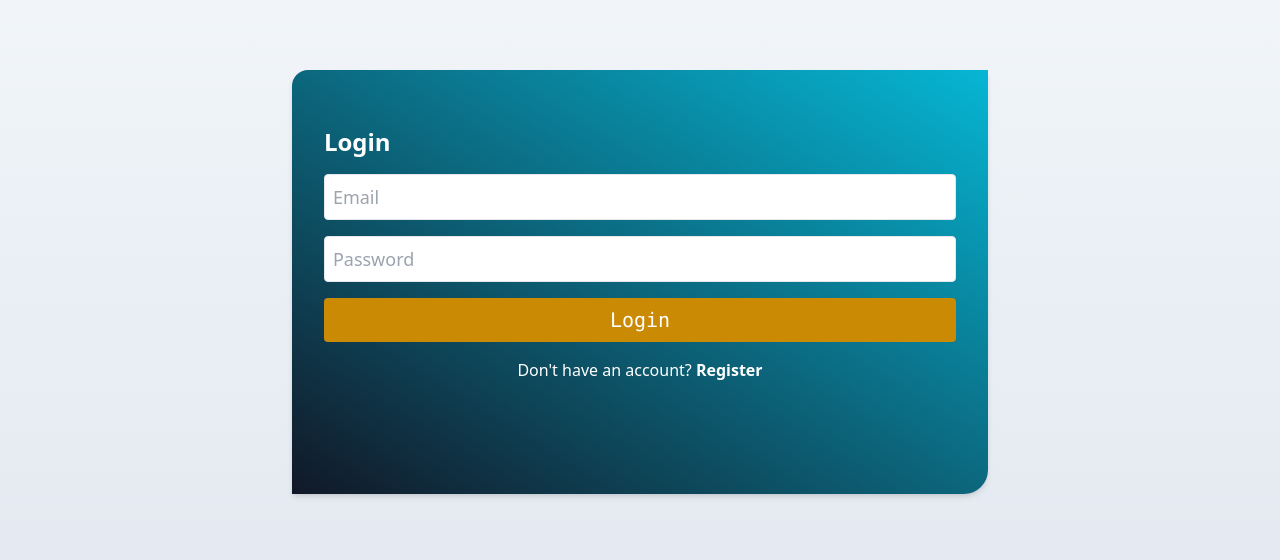
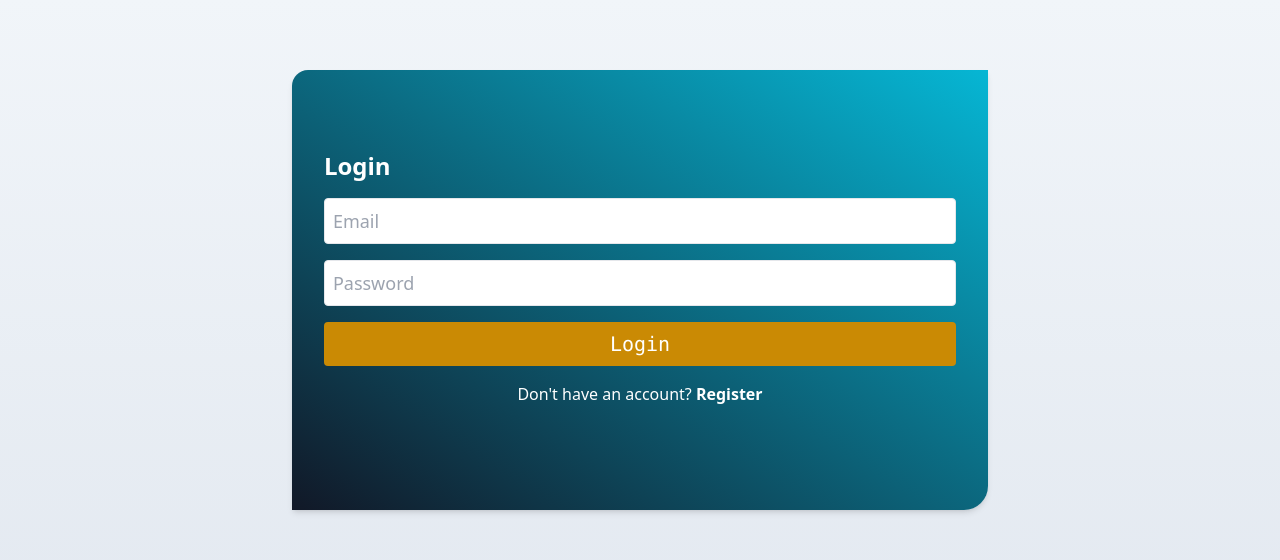
Before and after one commit to MobuchiElly/melanins_a, a Next.js app: page /auth in a window 1280 px wide. Shown: the part 130-690 px from the top of the page. Built offline with nearby package versions, Linux system fonts and the light colour scheme; no server answers.

Commit message:
ui update

```diff
--- a/pages/auth.js
+++ b/pages/auth.js
@@ -103,12 +103,12 @@ const Auth = () => {
 
 
   return (
-    <div className="flex justify-center min-h-[80vh] text-white px-6 relative pt-2">
+    <div className="flex justify-center min-h-[80vh] text-white px-6 relative pt-2 py-40">
       {authLoading && <div className="fixed inset-0 w-screen bg-black bg-opacity-15 z-50 flex justify-center items-center">
         <FadeLoader className="mt-12"/>
       </div>}
-      <div className="bg-gradient-to-tr from-gray-900 to-cyan-500 p-8 pt-14 rounded-tl-2xl rounded-br-3xl shadow-md mt-16 h-[50vh] lg:h-[53vh]">
-        <h2 className="text-2xl mb-4 font-semibold">{toggle ? "Register" : "Login"}</h2>
+      <div className={` bg-gradient-to-tr from-gray-900 to-cyan-500 px-8 rounded-tl-2xl rounded-br-3xl shadow-md  flex flex-col justify-center h-auto ${toggle ? "min-h-[60vh] lg:min-h-[60vh] mt-16" : "min-h-[50vh] lg:min-h-[55vh] mt-16"}`}>
+        <h2 className="text-2xl mb-4 mt-1 font-semibold">{toggle ? "Register" : "Login"}</h2>
         <form onSubmit={toggle ? handleRegister : handleLogin}>
           {toggle && (
             <input
--- a/tailwind.config.js
+++ b/tailwind.config.js
@@ -7,11 +7,6 @@ module.exports = {
   ],
   theme: {
     extend: {
-      // backgroundImage: {
-      //   "gradient-radial": "radial-gradient(var(--tw-gradient-stops))",
-      //   "gradient-conic":
-      //     "conic-gradient(from 180deg at 50% 50%, var(--tw-gradient-stops))",
-      // },
       spacing: {
         '-10px': '-10px',
         '-15px': '-15px',
@@ -27,7 +22,10 @@ module.exports = {
         '50px': '50px',
         '70px': '70px',
         '100':'100%'
-      }
+      },
+      height: {
+        '30%': '20%',
+      },
     },
   },
   plugins: [],
```
